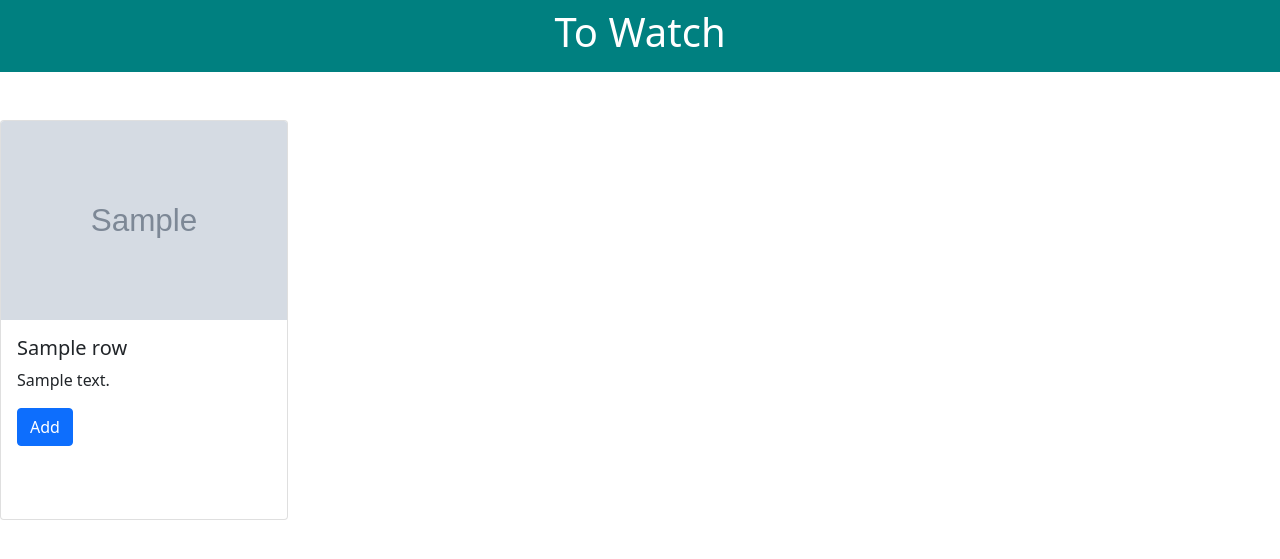
After one commit to athulkrishnama/towatch, a Flask app: template templates/results.html in a window 1280 px wide. The commit adds this page. Shown: the top 559 px of the page. Run offline with Flask 2, Linux system fonts and the light colour scheme; the template is opened without the code that fills it: most values are stand-ins (such as "Sample title", 1, 10 or a date in 2020); grey boxes marked "Sample" are stand-in pictures; some libraries are stand-ins or nearby versions.

Commit message:
result.html added index.html added search completed movie can add to list

```diff
--- a/app.py
+++ b/app.py
@@ -1,11 +1,14 @@
 from crypt import methods
+from pydoc import resolve
 from sys import flags
+from urllib import response
 from cs50 import  SQL
 from flask import Flask,redirect, render_template, request, session
 from flask_session import Session
 from werkzeug.security import check_password_hash, generate_password_hash
 from helpers import login_required,error
-
+import requests
+import os
 # configure application
 
 app = Flask(__name__)
@@ -25,10 +28,22 @@ Session(app)
 db = SQL("sqlite:///user.db")
 
 
-@app.route("/")
+@app.route("/",methods=["POST","GET"])
 @login_required
 def index():
-    return render_template("index.html")
+    if request.method == "POST":
+        title=request.form.get("title")
+        try:
+            api_key = os.environ.get("API_KEY")
+            url = f"https://imdb-api.com/en/API/SearchMovie/{api_key}/{title}"
+            response = requests.get(url)
+            data = response.json()
+
+            return render_template("results.html",data = data["results"])
+        except:
+            return "None"
+    data = db.execute("SELECT DISTINCT(titleid) FROM list WHERE id LIKE ?;",session["user_id"])
+    return render_template("index.html",data=data)
 
 
 @app.route("/login",methods=["GET","POST"])
@@ -73,3 +88,11 @@ def register():
         db.execute("INSERT INTO users (username,hash) VALUES(?,?);",username,hash)
         return redirect("/login")
     return render_template("register.html")
+
+
+@app.route("/add",methods=["POST"])
+def add():
+    title = request.form.get("id")
+    user_id = session["user_id"]
+    db.execute("INSERT INTO list (id ,titleid) VALUES(?,?);",user_id,title)
+    return redirect("/")
--- /dev/null
+++ b/templates/results.html
@@ -0,0 +1,21 @@
+{% extends "layout.html" %}
+
+{% block main%}
+<div id="header" class="row text-center p-2 mb-5">
+    <h1 class="text-white">To Watch</h1>
+</div>
+{% for row in data %}
+<div class="card" style="width: 18rem; height: 25rem;">
+    <img src="{{row.image}}" class="card-img-top" alt="..." height="50%" width="16rem">
+    <div class="card-body">
+        <h5 class="card-title">{{row.title}}</h5>
+        <p class="card-text">{{row.description}}</p>
+        <form action="/add" method="post">
+            <input name="user_id" type="hidden" value="{{row.id}}" >
+            <input name="id" type="hidden" value="{{row.id}}" >
+            <button class="btn btn-primary">Add</button>
+        </form>
+    </div>
+</div>
+{% endfor %}
+{% endblock %}
```
Also changed, not shown: templates/index.html (+13 -3 lines).
